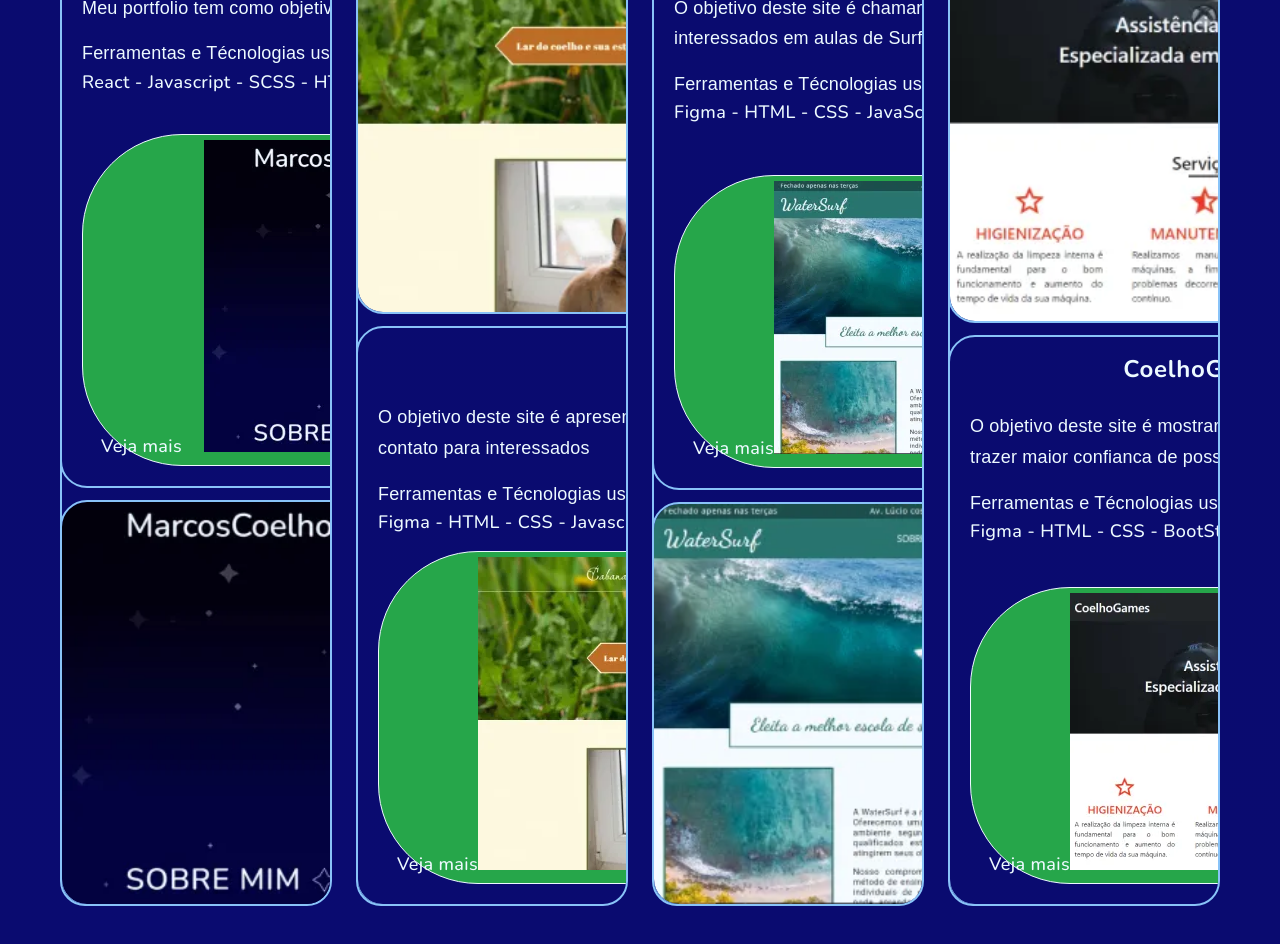
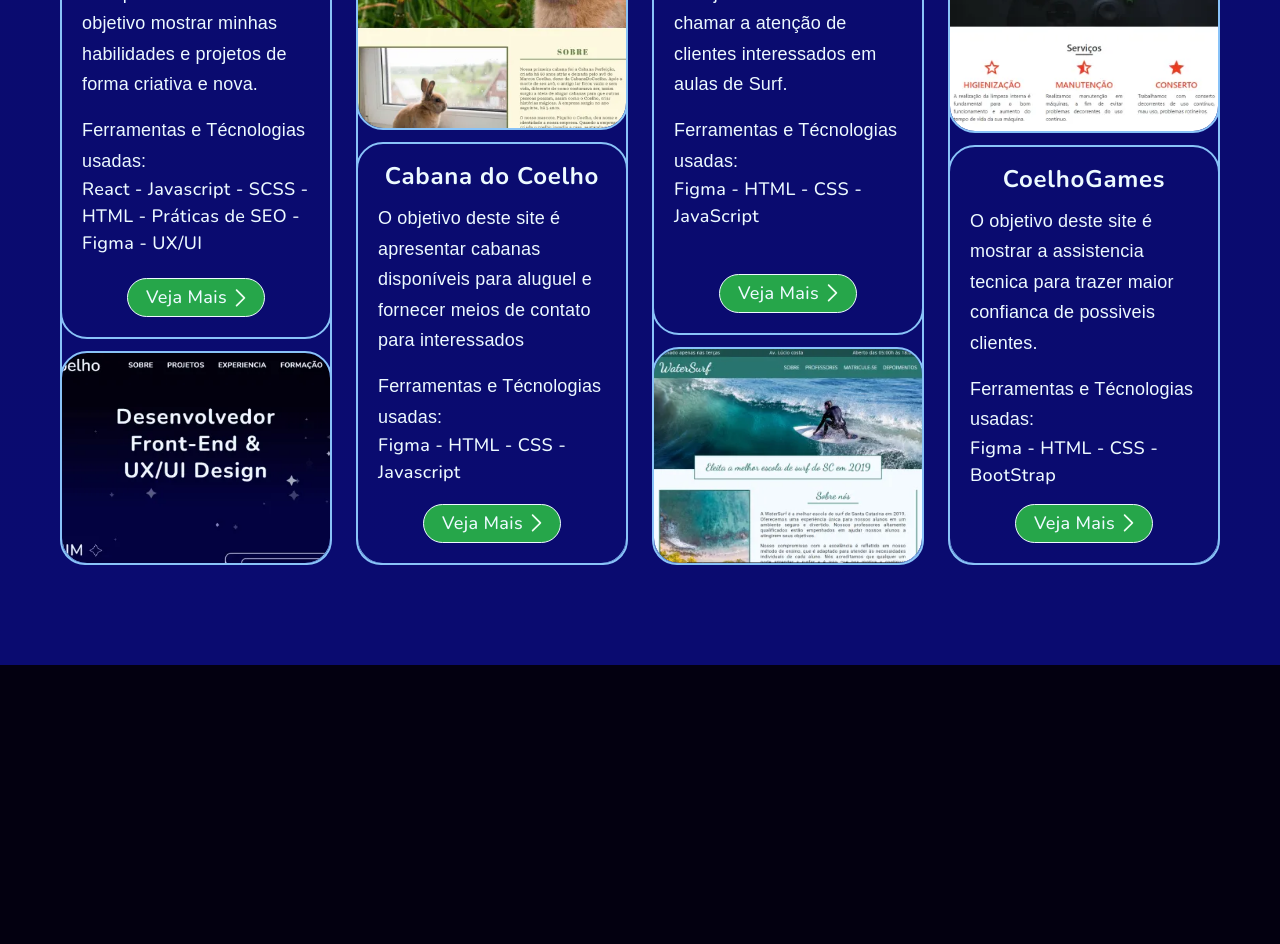
Before and after one commit to MarcosAlexandreCoelhoCampos/marcos-coelho, a React (Vite) app: page / in a window 1280 px wide. Shown: the part 2240-3184 px from the top of the page. After the commit the page ends 2905 px from the top, so only its background shows below. Built offline with nearby package versions, Linux system fonts and the light colour scheme; a web font is replaced by a local one.

Commit message:
Adjustment on Imports, Organize and Names

```diff
--- a/src/components/macroComponents/AirplaneWithText/index.tsx
+++ b/src/components/macroComponents/AirplaneWithText/index.tsx
@@ -1,6 +1,6 @@
 import React from 'react';
 import styles from './AirplaneWithText.module.scss';
-import componentsData from '../../../textContent/typescript/components.ts';
+import componentsData from '../../../textContent/typescript/macroComponents.ts';
 import ComponentOnViewport from '../../../functions/ComponentOnViewport';
 import UserScreenWidth from '../../../functions/UserScreenWidth';
 
--- a/src/components/macroComponents/CreateCloudsOnRow/index.tsx
+++ b/src/components/macroComponents/CreateCloudsOnRow/index.tsx
@@ -1,7 +1,7 @@
 import React from 'react';
 import styles from './CreateCloudsOnRow.module.scss';
 import UserScreenWidth from '../../../functions/UserScreenWidth';
-import componentsData from '../../../textContent/typescript/components';
+import componentsData from '../../../textContent/typescript/macroComponents';
 
 interface Props {
   containerBg?: string;
--- a/src/components/macroComponents/CreateStarsOnContainer/index.tsx
+++ b/src/components/macroComponents/CreateStarsOnContainer/index.tsx
@@ -1,6 +1,6 @@
 import React from 'react';
 import styles from './starAnimation.module.scss';
-import componentsData from '../../../textContent/typescript/components';
+import componentsData from '../../../textContent/typescript/macroComponents';
 
 /*
 
--- a/src/components/macroComponents/TitleWithStar/index.tsx
+++ b/src/components/macroComponents/TitleWithStar/index.tsx
@@ -1,6 +1,6 @@
 import React from 'react';
 import styles from './style.module.scss';
-import componentsData from '../../../textContent/typescript/components';
+import componentsData from '../../../textContent/typescript/macroComponents';
 
 interface TitleWithStarProps {
   children: string | string[];
--- /dev/null
+++ b/src/components/microComponents/SeeMoreButton/style.module.scss
@@ -0,0 +1,12 @@
+.SeeMoreButton {
+  color: var(--color-primary-25);
+  padding: 5px 18px;
+  background-color: var(--color-tertiary-500);
+  border: 1px solid var(--color-primary-25);
+  width: max-content;
+  border-radius: 100px;
+  margin: auto auto 0 auto;
+  display: flex;
+  align-items: center;
+  gap: 8px;
+}
--- a/src/pages/Home/sections/Projects/ProjectsContent/ProjectsContent.module.scss
+++ b/src/pages/Home/sections/Projects/ProjectsContent/ProjectsContent.module.scss
@@ -35,15 +35,6 @@
     h3 {
       text-align: center;
     }
-    a {
-      color: var(--color-primary-25);
-      padding: 5px 18px;
-      background-color: var(--color-tertiary-500);
-      border: 1px solid var(--color-primary-25);
-      width: max-content;
-      border-radius: 100px;
-      margin: auto auto 0 auto;
-    }
     outline: 2px solid var(--color-primary-200);
     border-radius: 25px;
     padding: 20px;
--- a/src/pages/Home/sections/Projects/ProjectsContent/ProjectsContent.tsx
+++ b/src/pages/Home/sections/Projects/ProjectsContent/ProjectsContent.tsx
@@ -1,6 +1,7 @@
 import React from 'react';
 import styles from './ProjectsContent.module.scss';
 import { ProjectData } from '../../../../../textContent/typescript/home';
+import SeeMoreButton from '../../../../../components/microComponents/SeeMoreButton';
 
 const ProjectsContent: React.FC<ProjectData> = ({
   subtitle,
@@ -13,22 +14,12 @@ const ProjectsContent: React.FC<ProjectData> = ({
     <div className={styles.ProjectsContent}>
       <div className={styles.ProjectsContentText}>
         <h3 className='font-contrast'>{subtitle}</h3>
-        <h4> </h4>
         <p>{text}</p>
         <div>
           <p>Ferramentas e Técnologias usadas:</p>
           <h4 className='font-mediumbutton'>{technologies}</h4>
         </div>
-        <a className='font-mediumbutton' href='#'>
-          {link}
-          <img
-            src={image.src}
-            alt={image.alt}
-            title={image.title}
-            width={image.width}
-            height={image.height}
-          />
-        </a>
+        <SeeMoreButton link={link} />
       </div>
       <div className={styles.ProjectsContentImage}>
         <img
--- a/src/textContent/json/home.json
+++ b/src/textContent/json/home.json
@@ -43,7 +43,7 @@
         "subtitle": "Portfolio",
         "text": "Meu portfolio tem como objetivo mostrar minhas habilidades e projetos de forma criativa e nova.",
         "technologies": "React - Javascript - SCSS - HTML - Práticas de SEO - Figma - UX/UI",
-        "link": "Veja mais",
+        "link": "#",
         "image": {
           "src": "/home/portfolio.webp",
           "alt": "Imagem exemplo do meu portfolio, site que você está acessando agora",
@@ -56,7 +56,7 @@
         "subtitle": "Cabana do Coelho",
         "text": "O objetivo deste site é apresentar cabanas disponíveis para aluguel e fornecer meios de contato para interessados",
         "technologies": "Figma - HTML - CSS - Javascript",
-        "link": "Veja mais",
+        "link": "https://cabana-do-coelho.vercel.app/",
         "image": {
           "src": "/home/cabanadocoelho.webp",
           "alt": "Imagem exemplo do site Cabana Do Coelho",
@@ -69,7 +69,7 @@
         "subtitle": "WaterSurf",
         "text": "O objetivo deste site é chamar a atenção de clientes interessados em aulas de Surf.",
         "technologies": "Figma - HTML - CSS - JavaScript",
-        "link": "Veja mais",
+        "link": "https://water-surf.vercel.app/",
         "image": {
           "src": "/home/watersurf.webp",
           "alt": "Imagem exemplo do site Watersurf",
@@ -82,7 +82,7 @@
         "subtitle": "CoelhoGames",
         "text": "O objetivo deste site é mostrar a assistencia tecnica para trazer maior confianca de possiveis clientes.",
         "technologies": "Figma - HTML - CSS - BootStrap",
-        "link": "Veja mais",
+        "link": "https://coelhogames.vercel.app/",
         "image": {
           "src": "/home/coelhogames.webp",
           "alt": "Imagem exemplo do site CoelhoGames",
--- a/src/textContent/typescript/components.ts
+++ b/src/textContent/typescript/macroComponents.ts
@@ -1,4 +1,4 @@
-import componentsJson from '../json/components.json';
+import componentsJson from '../json/macroComponents.json';
 
 export interface ComponentsData {
   TitleWithStar: TitleWithStarData;
```
Also changed, not shown: public/icons/arrow/arrow-right-white.svg (renamed from public/icons/arrow/white/arrow-right-white.svg), src/textContent/json/macroComponents.json (renamed from src/textContent/json/components.json).
